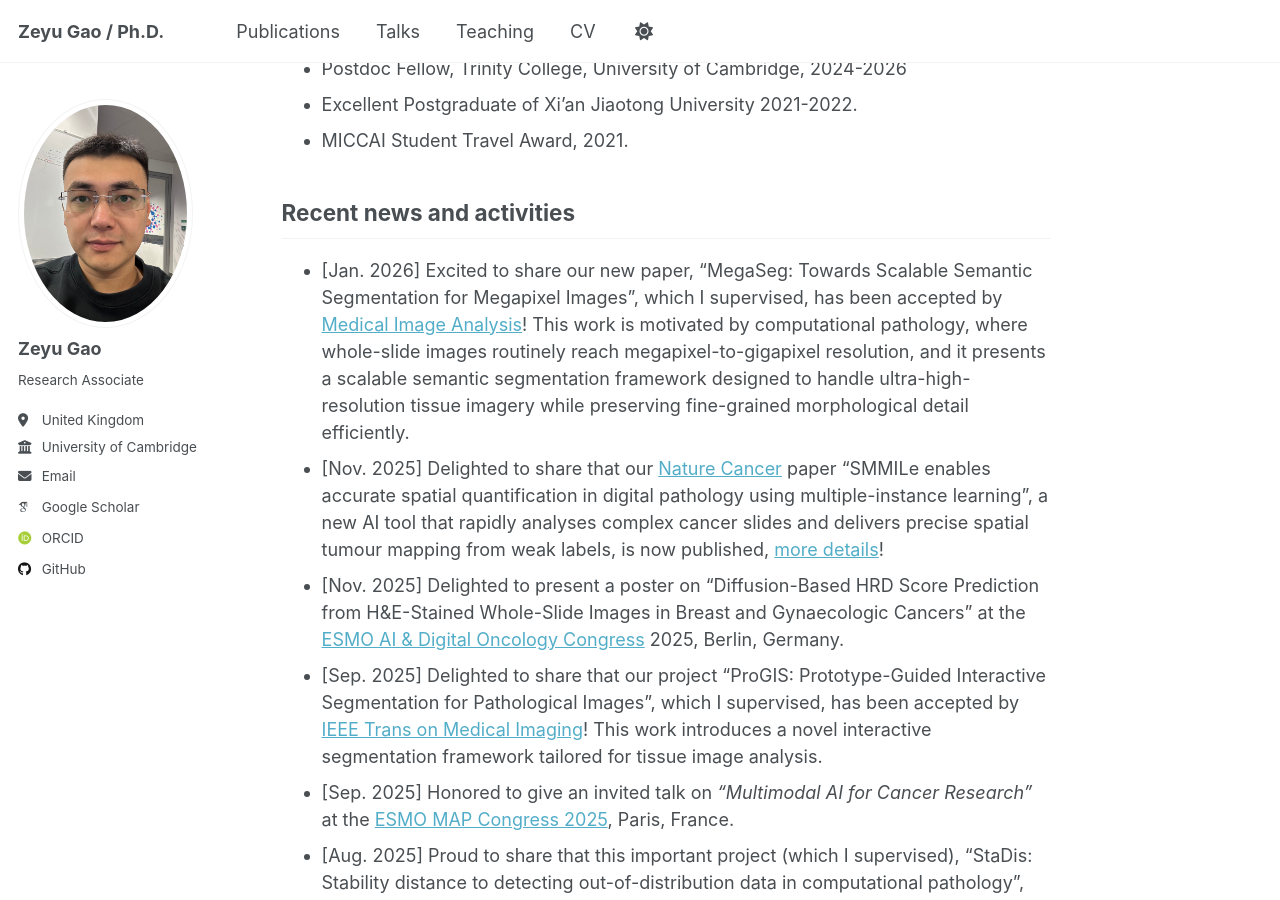
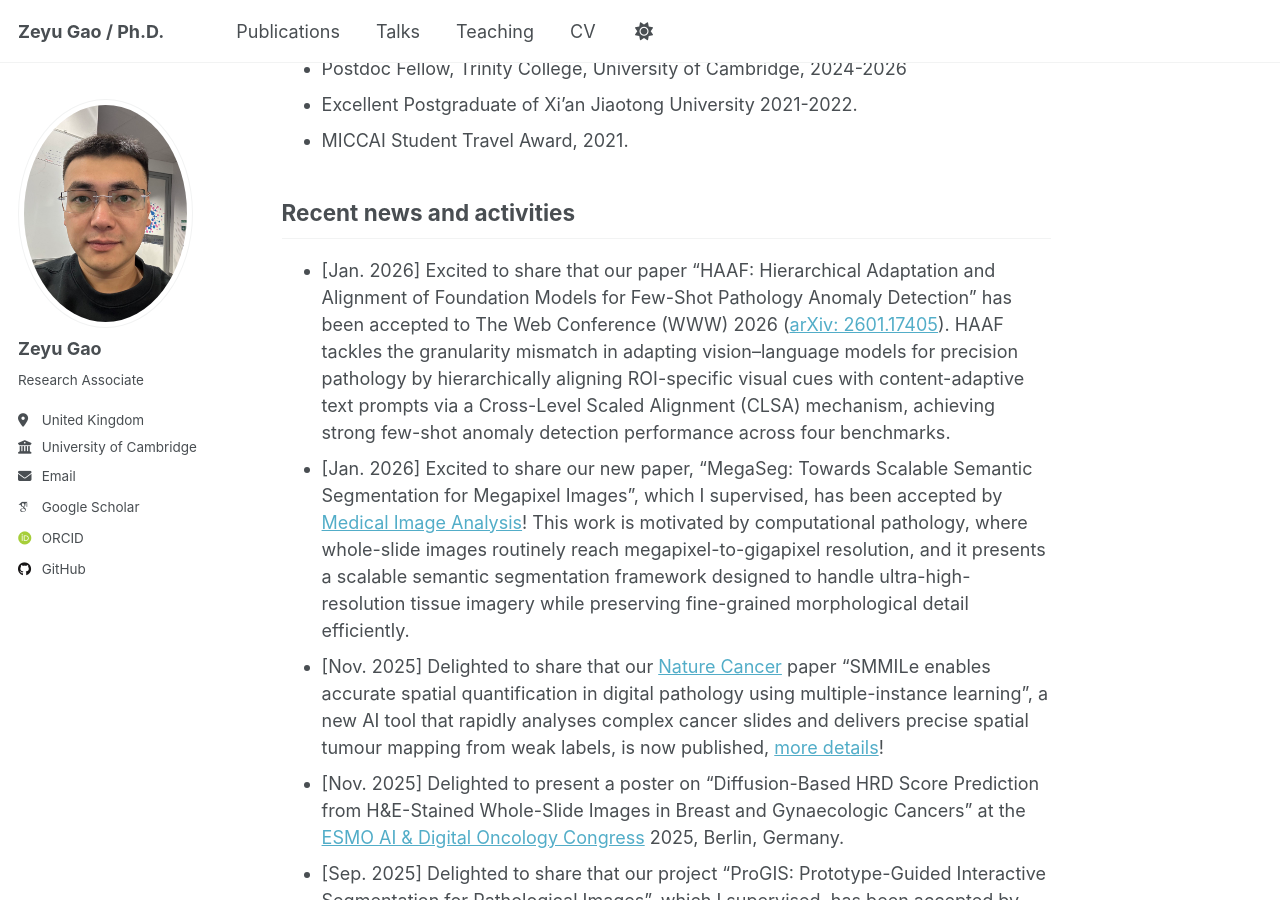
Before and after one commit to ZeyuGaoAi/ZeyuGaoAi.github.io, a Jekyll site: the page built from _pages/about.md, in a window 1280 px wide and 900 px high, scrolled down 1068 px. Built offline with Jekyll 4.4.1, drawn with Linux system fonts in a browser that asks for light colours; some web fonts are replaced; a script that is not in the unit is left out.

Commit message:
Update about.md

```diff
--- a/_pages/about.md
+++ b/_pages/about.md
@@ -35,6 +35,7 @@ Selected Honors & Awards
 
 Recent news and activities
 ------
+- [Jan. 2026] Excited to share that our paper “HAAF: Hierarchical Adaptation and Alignment of Foundation Models for Few-Shot Pathology Anomaly Detection” has been accepted to The Web Conference (WWW) 2026 ([arXiv: 2601.17405](https://arxiv.org/abs/2601.17405)). HAAF tackles the granularity mismatch in adapting vision–language models for precision pathology by hierarchically aligning ROI-specific visual cues with content-adaptive text prompts via a Cross-Level Scaled Alignment (CLSA) mechanism, achieving strong few-shot anomaly detection performance across four benchmarks.
 - [Jan. 2026] Excited to share our new paper, “MegaSeg: Towards Scalable Semantic Segmentation for Megapixel Images”, which I supervised, has been accepted by [Medical Image Analysis](https://www.sciencedirect.com/science/article/abs/pii/S1361841526000022)! This work is motivated by computational pathology, where whole-slide images routinely reach megapixel-to-gigapixel resolution, and it presents a scalable semantic segmentation framework designed to handle ultra-high-resolution tissue imagery while preserving fine-grained morphological detail efficiently.
 - [Nov. 2025] Delighted to share that our [Nature Cancer](https://www.nature.com/articles/s43018-025-01060-8) paper "SMMILe enables accurate spatial quantification in digital pathology using multiple-instance learning", a new AI tool that rapidly analyses complex cancer slides and delivers precise spatial tumour mapping from weak labels, is now published, [more details](https://www.cam.ac.uk/research/news/ai-tool-can-analyse-complex-cancer-images-rapidly-offering-potential-to-personalise-treatment)!
 - [Nov. 2025] Delighted to present a poster on “Diffusion-Based HRD Score Prediction from H&E-Stained Whole-Slide Images in Breast and Gynaecologic Cancers” at the [ESMO AI & Digital Oncology Congress](https://www.esmorwd.org/article/S2949-8201(25)00298-X/fulltext) 2025, Berlin, Germany.
```
